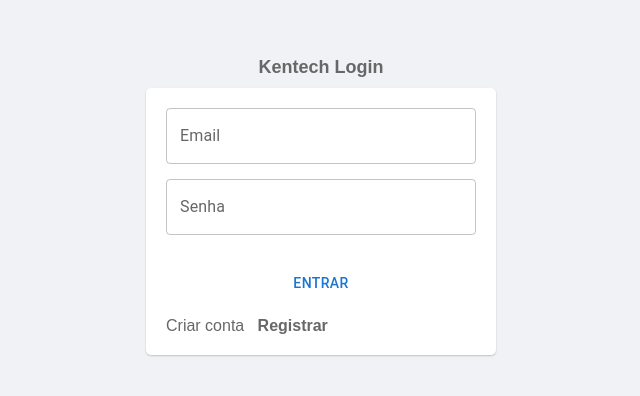
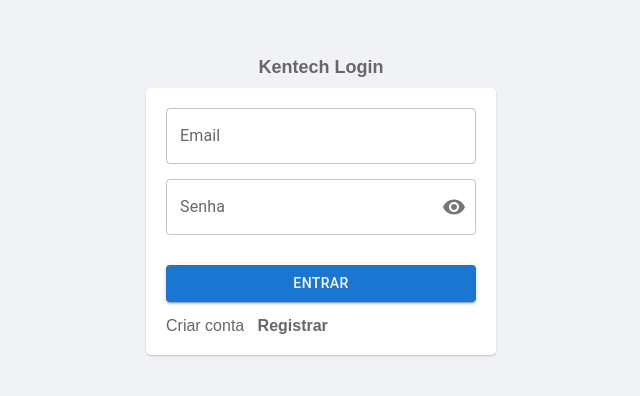
Before and after one commit to KennedyCordeiro/Login-Project, a React (Create React App) app: page / in a window 1280 px wide. Shown: the part 194-590 px from the top of the page, without its empty margins (319-959 px from the left). Built offline with nearby package versions, Linux system fonts and the light colour scheme.

Commit message:
Adição de estilos e bibliotecas extras

```diff
--- a/package.json
+++ b/package.json
@@ -5,6 +5,7 @@
   "dependencies": {
     "@emotion/react": "^11.11.1",
     "@emotion/styled": "^11.11.0",
+    "@mui/icons-material": "^5.11.16",
     "@mui/material": "^5.13.5",
     "@testing-library/jest-dom": "^5.16.5",
     "@testing-library/react": "^13.4.0",
--- a/src/components/Button/index.jsx
+++ b/src/components/Button/index.jsx
@@ -1,12 +1,11 @@
 import React from 'react'
 import * as C from "./styles"
-import LoadingButton from '@mui/lab/LoadingButton';
+import LoadingButton from '@mui/material/Button';
 
 const Button = ({Text, onClick, Type = "button"}) => {
   return (
-    <LoadingButton type={Type} onClick={onClick}>
-      {Text}
-    </LoadingButton>
+    <LoadingButton variant="contained">Entrar</LoadingButton>
+
     )
 }
 
--- /dev/null
+++ b/src/components/DarkModeToggle/styles.css
@@ -0,0 +1,77 @@
+* {
+    box-sizing: border-box;
+  }
+
+  :root {
+    --color-dark: #21213f;
+    --color-light: #ffffff;
+  }
+
+  body {
+    background: var(--color-light);
+    transition: 0.3s;
+  }
+
+  body.dark {
+    background: var(--color-dark);
+  }
+
+  input {
+    display: none;
+  }
+
+  .switch {
+    overflow: hidden;
+    display: flex;
+    width: 60px;
+    height: 30px;
+    padding: 3px;
+    border-radius: 15px;
+    background: var(--color-dark);
+    cursor: pointer;
+  }
+
+  .handle {
+    position: relative;
+    width: 24px;
+    height: 24px;
+    transition: 0.3s;
+  }
+
+  .handle::before,
+  .handle::after {
+    content: "";
+    position: absolute;
+    top: 0;
+    left: 0;
+    display: block;
+    width: 24px;
+    height: 24px;
+    border-radius: 50%;
+  }
+
+  .handle::before {
+    background: var(--color-light);
+  }
+
+  .handle::after {
+    background: var(--color-light);
+    opacity: 0;
+    translate: -7px -7px;
+  }
+
+  body.dark .switch {
+    background: var(--color-light);
+  }
+
+  body.dark .handle {
+    translate: 30px 0;
+  }
+
+  body.dark .handle::after {
+    opacity: 1;
+  }
+
+  body.dark .handle::before {
+    background: var(--color-dark);
+  }
--- a/src/components/Input/index.jsx
+++ b/src/components/Input/index.jsx
@@ -1,20 +1,66 @@
 import React from "react";
-import "./styles.css"
-import Box from "@mui/material/Box";
+import "./styles.css";
 import TextField from "@mui/material/TextField";
+import IconButton from "@mui/material/IconButton";
+import OutlinedInput from "@mui/material/OutlinedInput";
+import InputLabel from "@mui/material/InputLabel";
+import InputAdornment from "@mui/material/InputAdornment";
+import FormControl from "@mui/material/FormControl";
+import Visibility from "@mui/icons-material/Visibility";
+import VisibilityOff from "@mui/icons-material/VisibilityOff";
 
 const Input = ({ label, type, placeholder, value, onChange, error }) => {
+  const [showPassword, setShowPassword] = React.useState(false);
+
+  const handleClickShowPassword = () => setShowPassword((show) => !show);
+
+  const handleInput = () => {
+    if (type) {
        return (
+        <div>
           <TextField
-      id= {error ? "outlined-basic" : "outlined-error"}
-      type={type}
+            id={error ? "outlined-basic" : "outlined-error"}
+            type="text"
             placeholder={placeholder}
             value={value}
             onChange={onChange}
             label={label}
             variant="outlined"
           />
+        </div>
       );
+    } else {
+      return (
+        <FormControl variant="outlined">
+          <InputLabel value={value} htmlFor="outlined-adornment-password">
+            Senha
+          </InputLabel>
+          <OutlinedInput
+            id="outlined-adornment-password"
+            type={showPassword ? "text" : "password"}
+            endAdornment={
+              <InputAdornment
+                position="end"
+                style={{ justifyContent: "end", width: "17%" }}
+              >
+                <IconButton
+                  style={{ justifyContent: "end",width: "100%" }}
+                  aria-label="toggle password visibility"
+                  onClick={handleClickShowPassword}
+                  edge="end"
+                >
+                  {showPassword ? <VisibilityOff /> : <Visibility />}
+                </IconButton>
+              </InputAdornment>
+            }
+            label="Password"
+          />
+        </FormControl>
+      );
+    }
+  };
+
+  return handleInput();
 };
 
 export default Input;
--- a/src/pages/Signin/index.jsx
+++ b/src/pages/Signin/index.jsx
@@ -33,16 +33,16 @@ const Signin = () => {
       <C.Label>Kentech Login</C.Label>
       <C.Content>
         <Myinput
+          type={true}
           error={error}
           label={"Email"}
-          type="email"
           placeholder="Digite seu email"
           value={email}
           onChange={(e) => [setEmail(e.target.value), setError("")]}
         />
         <Myinput
           label={"Senha"}
-          type="password"
+          type={false}
           placeholder="Digite sua senha"
           value={password}
           onChange={(e) => [setPassword(e.target.value), setError("")]}
```
Also changed, not shown: src/components/DarkModeToggle/darkModeToggle.jsx (added, +25 -0 lines), 1 other file (tests, documents, lock files or other folders). Lines whose indentation alone changed are shown as unchanged.
